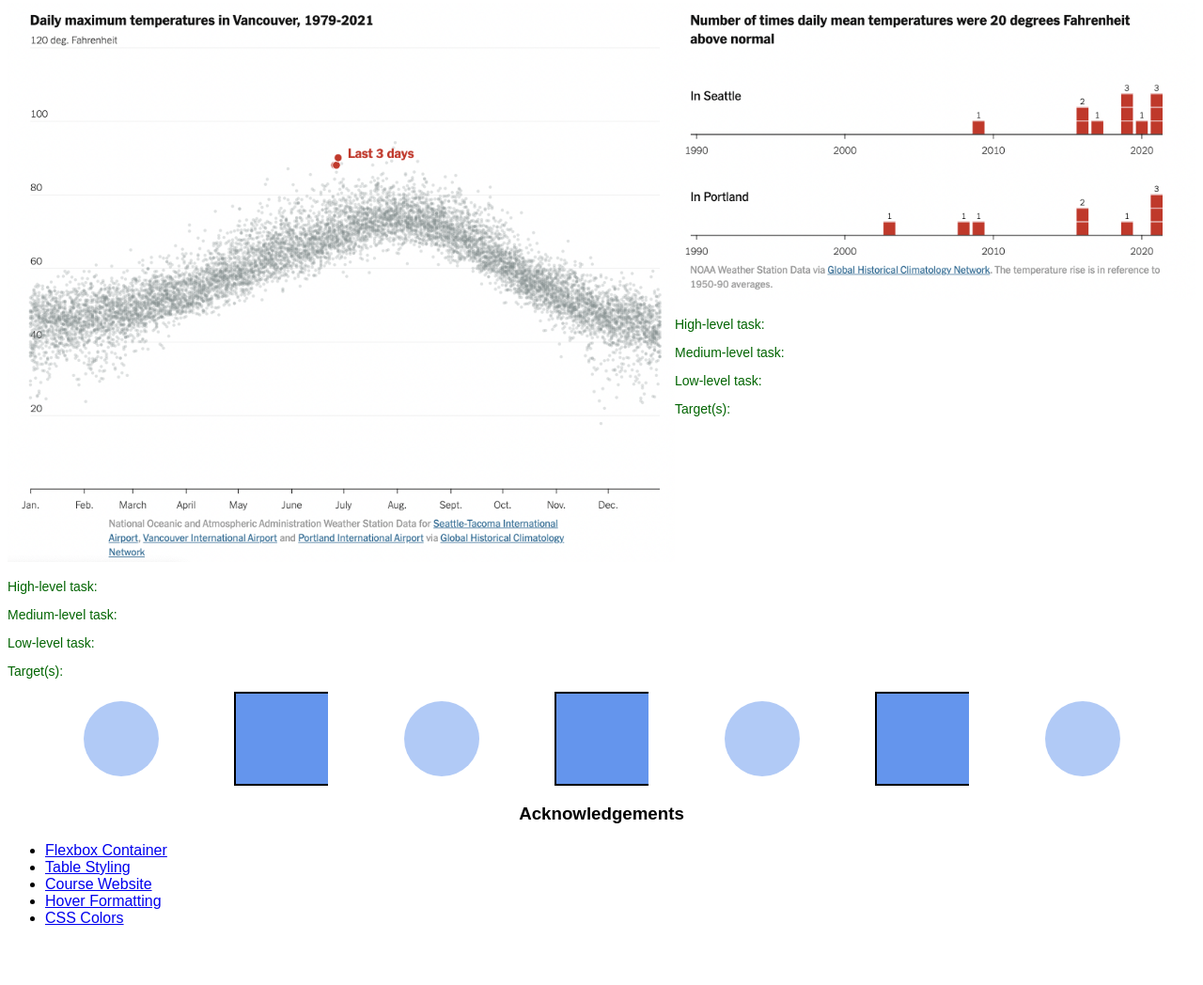
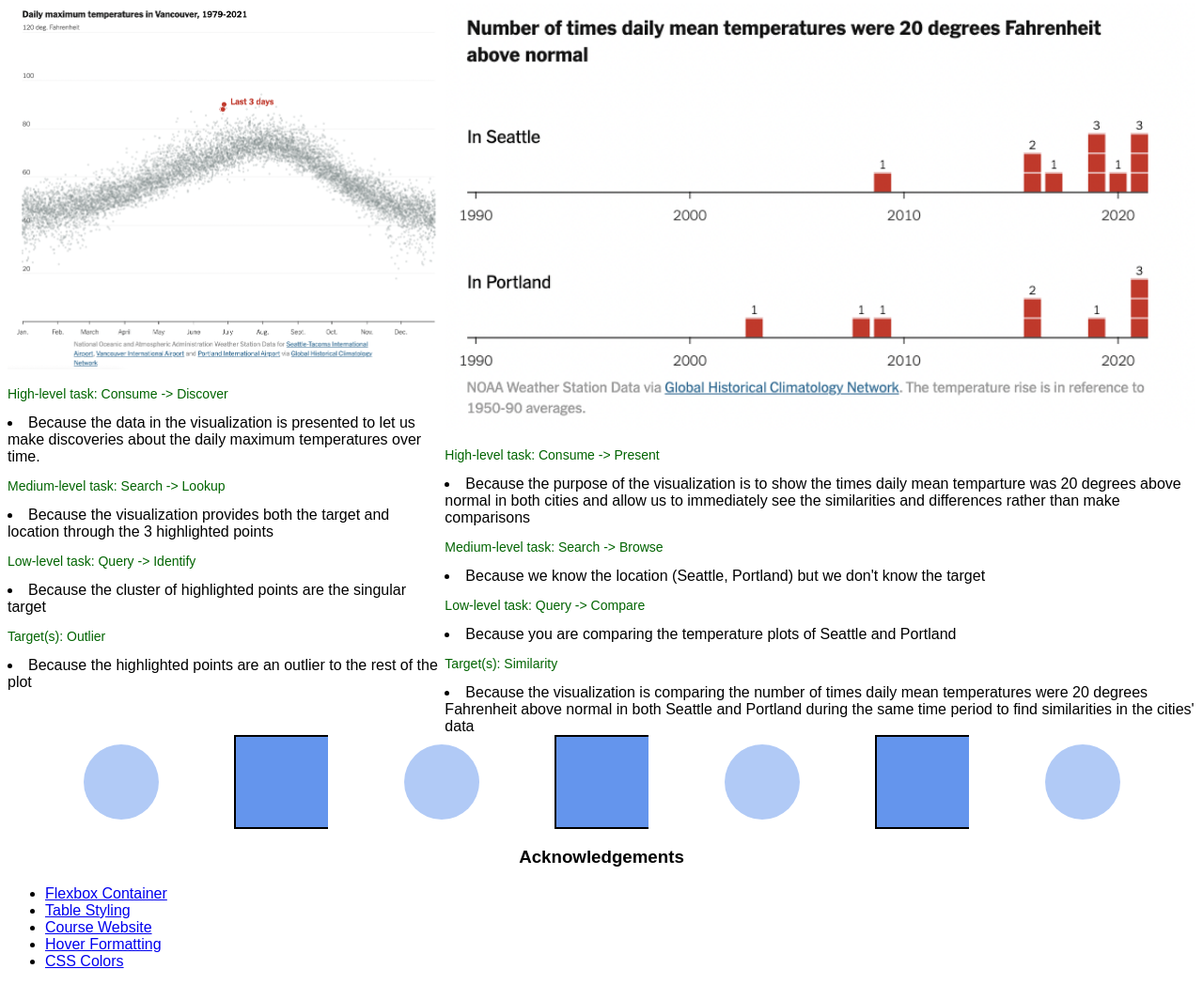
Before and after one commit to DS4200-S23-Class/hw-02-krishanu-and-zain, a plain HTML site: page index.html in a window 1280 px wide. Shown: the part 858-1906 px from the top of the page at 94% size. Before the commit the page ends 1860 px from the top, so only its background shows below. Drawn offline with Linux system fonts and the light colour scheme.

Commit message:
final changes

```diff
--- a/index.html
+++ b/index.html
@@ -80,18 +80,26 @@
         <div class="flex-container">
             <div>
                 <img src="img\vis1.png" alt="Daily maximum temperatures in Vancouver 1979-2021">
-                <p>High-level task: </p>
-                <p>Medium-level task: </p>
-                <p>Low-level task: </p>
-                <p>Target(s): </p>
+                <p>High-level task: Consume -> Discover</p>
+                <li>Because the data in the visualization is presented to let us make discoveries about the daily maximum temperatures over time.</li>
+                <p>Medium-level task: Search -> Lookup </p>
+                <li>Because the visualization provides both the target and location through the 3 highlighted points </li>
+                <p>Low-level task: Query -> Identify</p>
+                <li>Because the cluster of highlighted points are the singular target</li>
+                <p>Target(s): Outlier</p>
+                <li>Because the highlighted points are an outlier to the rest of the plot </li>
 
             </div>
             <div>
                 <img src="img\vis2.png" alt="Number of times daily mean temperatures were 20 degrees Fahrenheit above normal">
-                <p>High-level task: </p>
-                <p>Medium-level task: </p>
-                <p>Low-level task: </p>
-                <p>Target(s): </p>
+                <p>High-level task: Consume -> Present</p>
+                <li>Because the purpose of the visualization is to show the times daily mean temparture was 20 degrees above normal in both cities and allow us to immediately see the similarities and differences rather than make comparisons</li>
+                <p>Medium-level task: Search -> Browse</p>
+                <li>Because we know the location (Seattle, Portland) but we don't know the target</li>
+                <p>Low-level task: Query -> Compare</p>
+                <li>Because you are comparing the temperature plots of Seattle and Portland</li>
+                <p>Target(s): Similarity</p>
+                <li>Because the visualization is comparing the number of times daily mean temperatures were 20 degrees Fahrenheit above normal in both Seattle and Portland during the same time period to find similarities in the cities' data</li>
             </div>
 
     </div>
```
